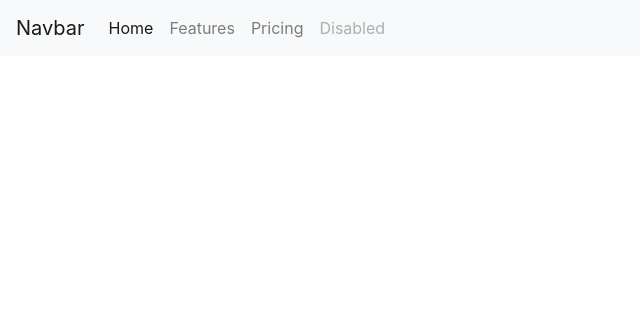
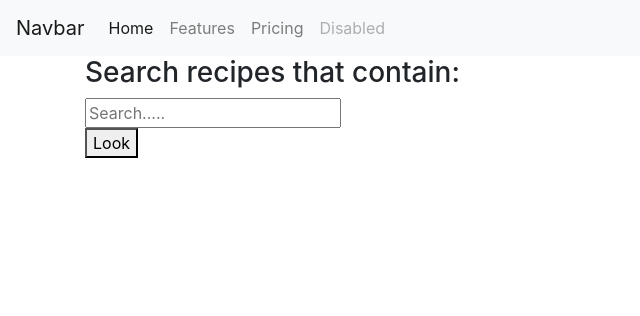
Before and after one commit to brianscan14/Gourmet_Grub, a Flask app: page / in a window 1280 px wide. Shown: the top 316 px of the page, without its empty margins (0-640 px from the left). Run offline with Flask 2, Linux system fonts and the light colour scheme; data that the repository does not hold is empty; some libraries are stand-ins or nearby versions.

Commit message:
adding basic search bar to test and see if function is working correctly

```diff
--- a/templates/base.html
+++ b/templates/base.html
@@ -32,6 +32,15 @@
 <body>
 
     <div class="container">
+
+	<h3>Search recipes that contain:</h3>
+
+	<form action="{{ url_for('search_recipe') }}">
+		<input type="text" placeholder="Search....." name="query" required>
+		<div id="search_recipe"><button type="submit">Look</button></div>
+	</form>
+
+
     {% block content %}
     {% endblock %}
     </div>
```
